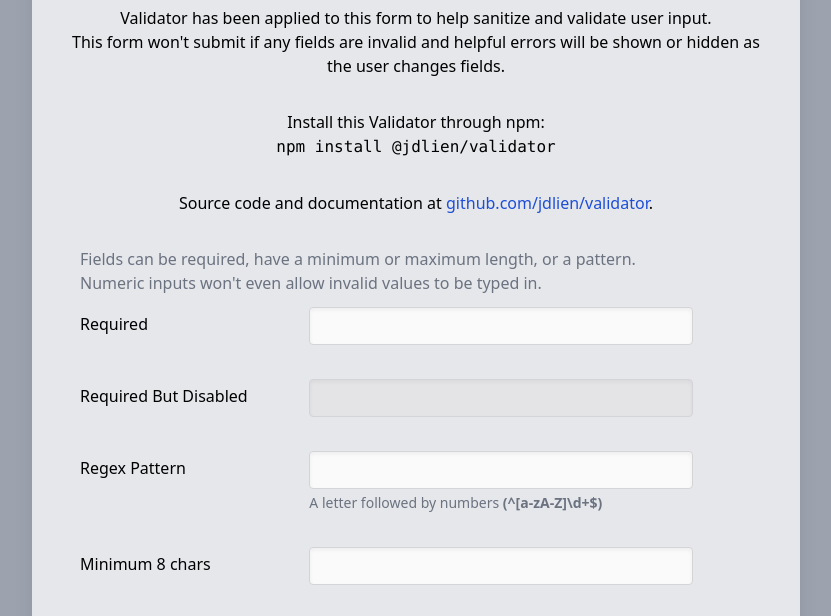
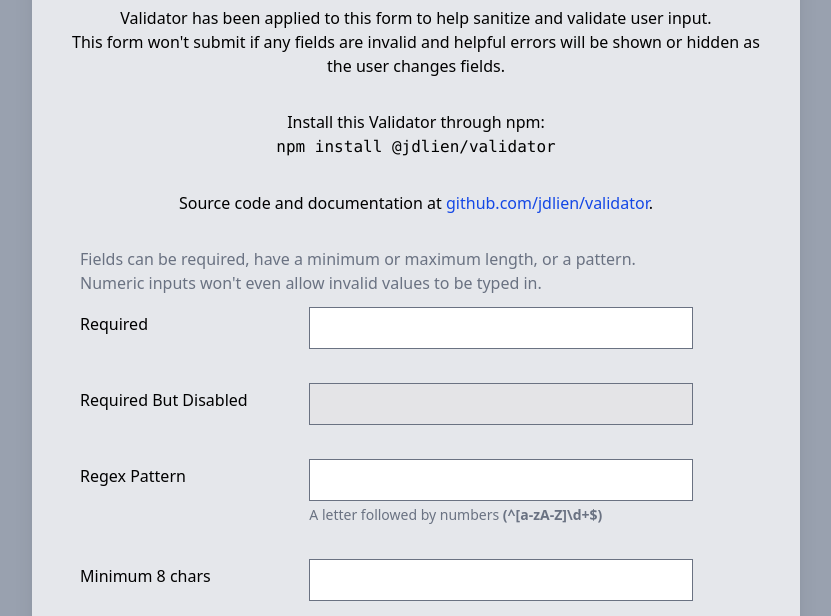
Before and after one commit to jdlien/validator, a website: page demo/index.html in a window 1280 px wide. Shown: the part 122-738 px from the top of the page, without its empty margins (224-1055 px from the left). Drawn offline with nearby package versions, Linux system fonts and the light colour scheme; files that its build step writes are made by us from their sources.

Commit message:
Updated dependencies

```diff
--- a/demo/demo-src.css
+++ b/demo/demo-src.css
@@ -1,6 +1,6 @@
-@tailwind base;
-@tailwind components;
-@tailwind utilities;
+@import 'tailwindcss';
+
+@plugin '@tailwindcss/forms';
 
 @layer base {
   [type='text'],
@@ -20,7 +20,7 @@
   textarea,
   select {
     @apply border border-zinc-300 rounded bg-zinc-50 px-2 py-1.5 text-zinc-700
-        placeholder-zinc-500 placeholder-opacity-50 shadow-inner
+        placeholder-zinc-500/50 shadow-inner
         focus:bg-white focus:outline-none focus:ring-2 focus:ring-blue-400/50
         focus:ring-offset-0 focus:ring-offset-transparent;
 
--- a/tailwind.config.cjs
+++ /dev/null
@@ -1,12 +0,0 @@
-const forms = require('@tailwindcss/forms')
-
-module.exports = {
-  content: [
-    '!./node_modules/**',
-    './**/*.html',
-    './src/*.ts',
-    './src/*.js',
-    './*.svg',
-  ],
-  plugins: [forms],
-}
```
Also changed, not shown: package.json (+11 -12 lines), CHANGELOG.md.
